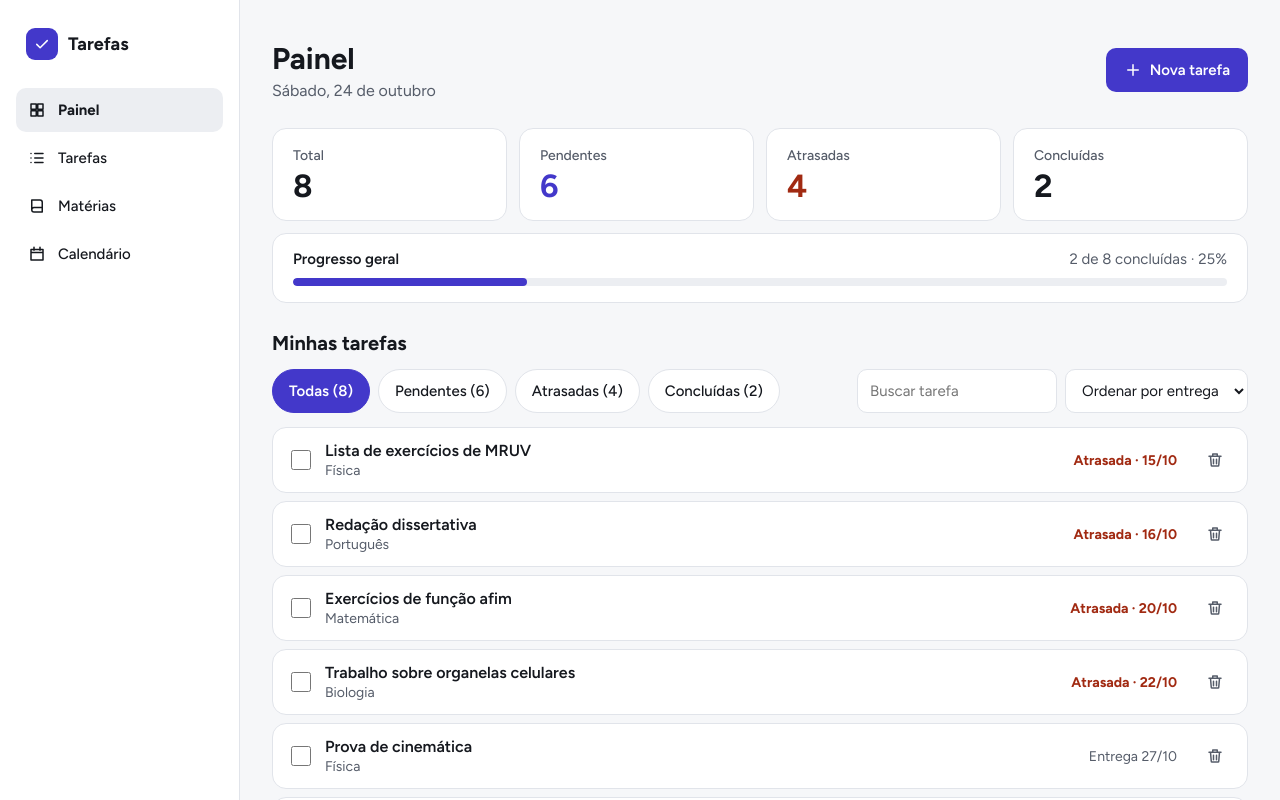
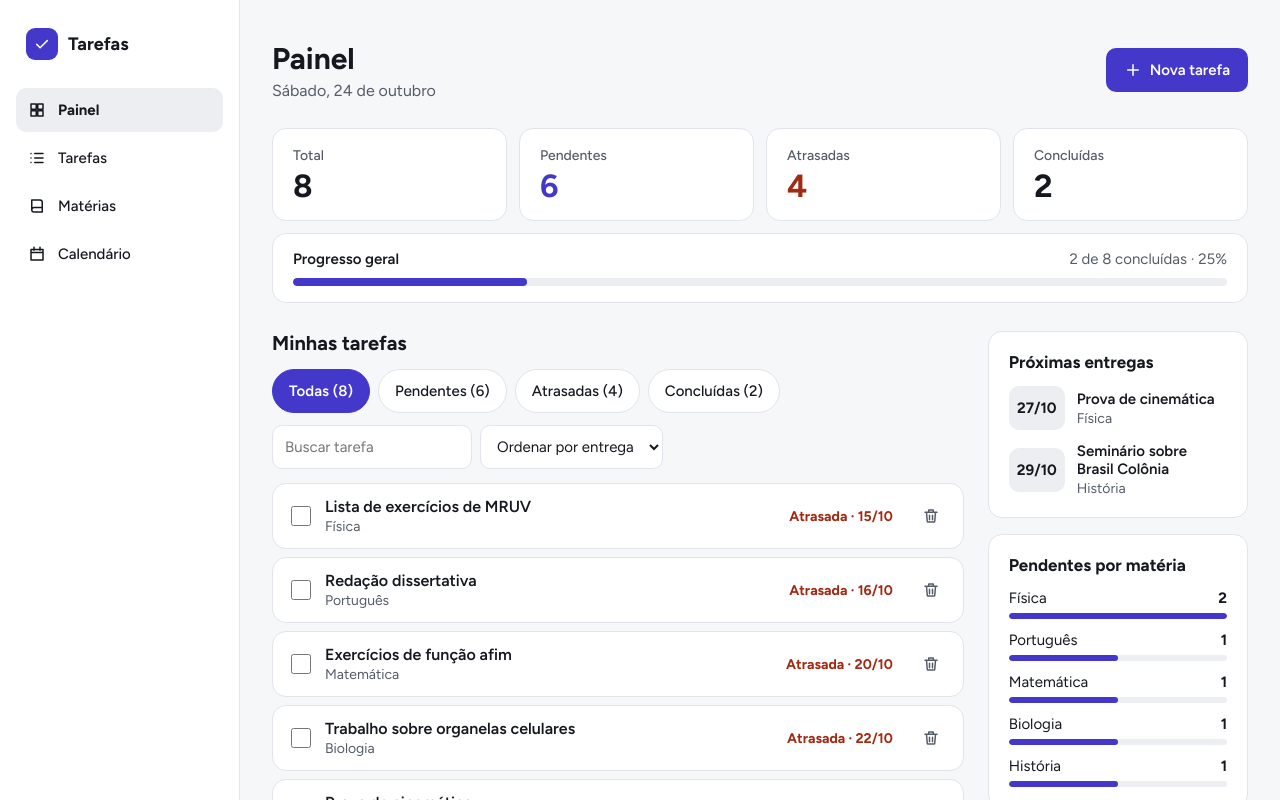
Before and after one commit to AlefPereiraSilva/school-task-manager-front, a React (Vite) app: page / in a window 1280 px wide. Shown: the top 800 px of the page. Built offline with nearby package versions, Linux system fonts and the light colour scheme.

Commit message:
feat: adiciona próximas entregas e pendentes por matéria

```diff
--- a/src/componentes/ItemTarefa/ItemTarefa.jsx
+++ b/src/componentes/ItemTarefa/ItemTarefa.jsx
@@ -1,13 +1,8 @@
 // ItemTarefa.jsx: uma linha da lista com uma tarefa.
 
+import { formatarData } from '../../utilitarios/datas.js'
 import { IconeLixeira } from '../Icones/Icones.jsx'
 import './ItemTarefa.css'
-
-// Transforma a data
-function formatarData(data) {
-  const partes = data.split('-')
-  return partes[2] + '/' + partes[1]
-}
 
 function ItemTarefa({ tarefa, hoje, aoMarcar, aoExcluir }) {
   const estaAtrasada = !tarefa.concluida && tarefa.dataEntrega < hoje // quando atrasar
--- /dev/null
+++ b/src/componentes/PendentesPorMateria/PendentesPorMateria.css
@@ -0,0 +1,40 @@
+/* Estilos das pendentes por matéria */
+
+.materias-lista {
+  margin: 0;
+  padding: 0;
+  list-style: none;
+  display: flex;
+  flex-direction: column;
+  gap: 12px;
+}
+
+.materia {
+  display: flex;
+  flex-direction: column;
+  gap: 6px;
+}
+
+.materia-topo {
+  display: flex;
+  justify-content: space-between;
+  gap: 8px;
+  font-size: 15px;
+}
+
+.materia-quantidade {
+  font-weight: 700;
+}
+
+.materia-barra {
+  height: 6px;
+  border-radius: 999px;
+  background: var(--cor-item-ativo);
+  overflow: hidden;
+}
+
+.materia-barra-preenchida {
+  height: 100%;
+  border-radius: 999px;
+  background: var(--cor-destaque);
+}
--- /dev/null
+++ b/src/componentes/PendentesPorMateria/PendentesPorMateria.jsx
@@ -0,0 +1,50 @@
+// Quantas tarefas pendentes tem em cada matéria.
+
+import './PendentesPorMateria.css'
+
+function PendentesPorMateria({ tarefas }) {
+  const pendentes = tarefas.filter((tarefa) => !tarefa.concluida)
+
+  // Conta as pendentes de cada matéria. Exemplo: { Física: 2, História: 1 }
+  const contagem = {}
+  pendentes.forEach((tarefa) => {
+    contagem[tarefa.materia] = (contagem[tarefa.materia] || 0) + 1
+  })
+
+  // Transforma em lista, da matéria com mais pendentes para a com menos
+  const materias = Object.keys(contagem)
+    .map((nome) => ({ nome: nome, quantidade: contagem[nome] }))
+    .sort((a, b) => b.quantidade - a.quantidade)
+
+  // A matéria com mais pendentes fica com a barra cheia
+  const maior = materias.length > 0 ? materias[0].quantidade : 0
+
+  return (
+    <section className="cartao-lateral" aria-label="Pendentes por matéria">
+      <h2 className="cartao-lateral-titulo">Pendentes por matéria</h2>
+
+      {materias.length === 0 ? (
+        <p className="cartao-lateral-vazio">Nenhuma tarefa pendente.</p>
+      ) : (
+        <ul className="materias-lista">
+          {materias.map((materia) => (
+            <li key={materia.nome} className="materia">
+              <div className="materia-topo">
+                <span>{materia.nome}</span>
+                <span className="materia-quantidade">{materia.quantidade}</span>
+              </div>
+              <div className="materia-barra">
+                <div
+                  className="materia-barra-preenchida"
+                  style={{ width: (materia.quantidade / maior) * 100 + '%' }}
+                />
+              </div>
+            </li>
+          ))}
+        </ul>
+      )}
+    </section>
+  )
+}
+
+export default PendentesPorMateria
--- /dev/null
+++ b/src/componentes/ProximasEntregas/ProximasEntregas.css
@@ -0,0 +1,47 @@
+/* Estilos das próximas entregas */
+
+.proximas-lista {
+  margin: 0;
+  padding: 0;
+  list-style: none;
+  display: flex;
+  flex-direction: column;
+  gap: 12px;
+}
+
+.proxima {
+  display: flex;
+  align-items: center;
+  gap: 12px;
+}
+
+/* Quadradinho com a data */
+.proxima-data {
+  width: 56px;
+  height: 44px;
+  flex-shrink: 0;
+  display: flex;
+  align-items: center;
+  justify-content: center;
+  border-radius: 10px;
+  background: var(--cor-item-ativo);
+  font-size: 15px;
+  font-weight: 700;
+}
+
+.proxima-textos {
+  display: flex;
+  flex-direction: column;
+  gap: 2px;
+  min-width: 0;
+}
+
+.proxima-titulo {
+  font-size: 15px;
+  font-weight: 600;
+}
+
+.proxima-materia {
+  font-size: 14px;
+  color: var(--cor-texto-fraco);
+}
--- /dev/null
+++ b/src/componentes/ProximasEntregas/ProximasEntregas.jsx
@@ -0,0 +1,36 @@
+// As próximas tarefas que ainda não venceram.
+
+import { formatarData } from '../../utilitarios/datas.js'
+import './ProximasEntregas.css'
+
+function ProximasEntregas({ tarefas, hoje }) {
+  // Só as pendentes que vencem hoje ou depois, das mais perto para as mais longe
+  const proximas = tarefas
+    .filter((tarefa) => !tarefa.concluida && tarefa.dataEntrega >= hoje)
+    .sort((a, b) => a.dataEntrega.localeCompare(b.dataEntrega))
+    .slice(0, 3)
+
+  return (
+    <section className="cartao-lateral" aria-label="Próximas entregas">
+      <h2 className="cartao-lateral-titulo">Próximas entregas</h2>
+
+      {proximas.length === 0 ? (
+        <p className="cartao-lateral-vazio">Nada para entregar nos próximos dias.</p>
+      ) : (
+        <ul className="proximas-lista">
+          {proximas.map((tarefa) => (
+            <li key={tarefa.id} className="proxima">
+              <span className="proxima-data">{formatarData(tarefa.dataEntrega)}</span>
+              <span className="proxima-textos">
+                <span className="proxima-titulo">{tarefa.titulo}</span>
+                <span className="proxima-materia">{tarefa.materia}</span>
+              </span>
+            </li>
+          ))}
+        </ul>
+      )}
+    </section>
+  )
+}
+
+export default ProximasEntregas
--- a/src/estilos/global.css
+++ b/src/estilos/global.css
@@ -30,3 +30,26 @@ body {
     flex-direction: column;
   }
 }
+
+/* Cartão da coluna da direita do painel */
+.cartao-lateral {
+  display: flex;
+  flex-direction: column;
+  gap: 14px;
+  padding: 20px;
+  background: var(--cor-cartao);
+  border: 1px solid var(--cor-borda);
+  border-radius: 14px;
+}
+
+.cartao-lateral-titulo {
+  margin: 0;
+  font-size: 17px;
+  font-weight: 700;
+}
+
+.cartao-lateral-vazio {
+  margin: 0;
+  font-size: 15px;
+  color: var(--cor-texto-fraco);
+}
--- a/src/paginas/Painel/Painel.css
+++ b/src/paginas/Painel/Painel.css
@@ -27,10 +27,28 @@
   gap: 12px;
 }
 
+/* Duas colunas. No celular a da direita desce para baixo da lista. */
+.painel-colunas {
+  display: flex;
+  flex-wrap: wrap;
+  align-items: flex-start;
+  gap: 24px;
+}
+
 .painel-tarefas {
+  flex: 999 1 440px;
+  min-width: 0;
   display: flex;
   flex-direction: column;
   gap: 14px;
+}
+
+.painel-lateral {
+  flex: 1 1 260px;
+  min-width: 0;
+  display: flex;
+  flex-direction: column;
+  gap: 16px;
 }
 
 .painel-subtitulo {
--- a/src/paginas/Painel/Painel.jsx
+++ b/src/paginas/Painel/Painel.jsx
@@ -4,16 +4,11 @@ import Cabecalho from '../../componentes/Cabecalho/Cabecalho.jsx'
 import CartaoResumo from '../../componentes/CartaoResumo/CartaoResumo.jsx'
 import FiltrosTarefas from '../../componentes/FiltrosTarefas/FiltrosTarefas.jsx'
 import ListaTarefas from '../../componentes/ListaTarefas/ListaTarefas.jsx'
+import PendentesPorMateria from '../../componentes/PendentesPorMateria/PendentesPorMateria.jsx'
+import ProximasEntregas from '../../componentes/ProximasEntregas/ProximasEntregas.jsx'
 import tarefasDeExemplo from '../../dados/tarefasDeExemplo.js'
+import { pegarHoje } from '../../utilitarios/datas.js'
 import './Painel.css'
-
-function pegarHoje() {
-  const hoje = new Date()
-  const ano = hoje.getFullYear()
-  const mes = String(hoje.getMonth() + 1).padStart(2, '0')
-  const dia = String(hoje.getDate()).padStart(2, '0')
-  return ano + '-' + mes + '-' + dia
-}
 
 function Painel() {
   // Quando as tarefas mudam a tela atualiza sozinha.
@@ -88,6 +83,8 @@ function Painel() {
           <BarraProgresso concluidas={concluidas.length} total={tarefas.length} />
         </section>
 
+        {/* Lista na esquerda e cartões na direita */}
+        <div className="painel-colunas">
           <section className="painel-tarefas" aria-label="Lista de tarefas">
             <h2 className="painel-subtitulo">Minhas tarefas</h2>
 
@@ -108,6 +105,12 @@ function Painel() {
               aoExcluir={excluirTarefa}
             />
           </section>
+
+          <aside className="painel-lateral">
+            <ProximasEntregas tarefas={tarefas} hoje={hoje} />
+            <PendentesPorMateria tarefas={tarefas} />
+          </aside>
+        </div>
       </div>
     </main>
   )
--- /dev/null
+++ b/src/utilitarios/datas.js
@@ -0,0 +1,16 @@
+// Funções de data usadas em várias partes do site.
+
+// Data de hoje no formato das tarefas: "2026-10-29"
+export function pegarHoje() {
+  const hoje = new Date()
+  const ano = hoje.getFullYear()
+  const mes = String(hoje.getMonth() + 1).padStart(2, '0')
+  const dia = String(hoje.getDate()).padStart(2, '0')
+  return ano + '-' + mes + '-' + dia
+}
+
+// Transforma "2026-10-20" em "20/10"
+export function formatarData(data) {
+  const partes = data.split('-')
+  return partes[2] + '/' + partes[1]
+}
```
Lines whose indentation alone changed are shown as unchanged.
